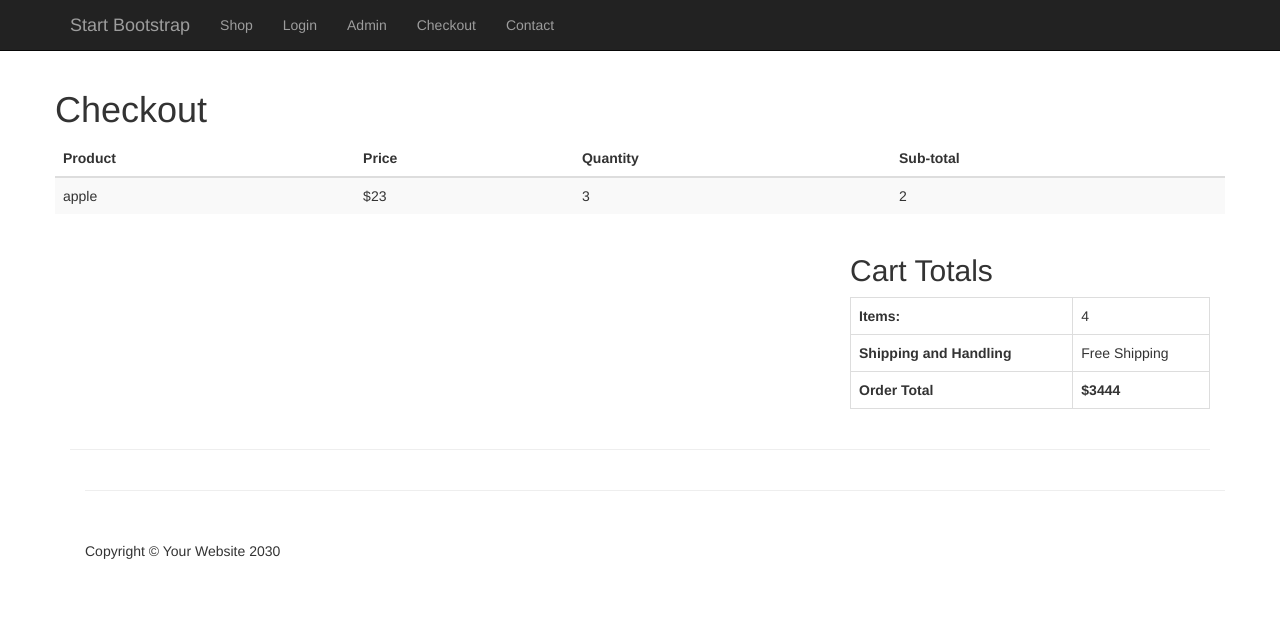
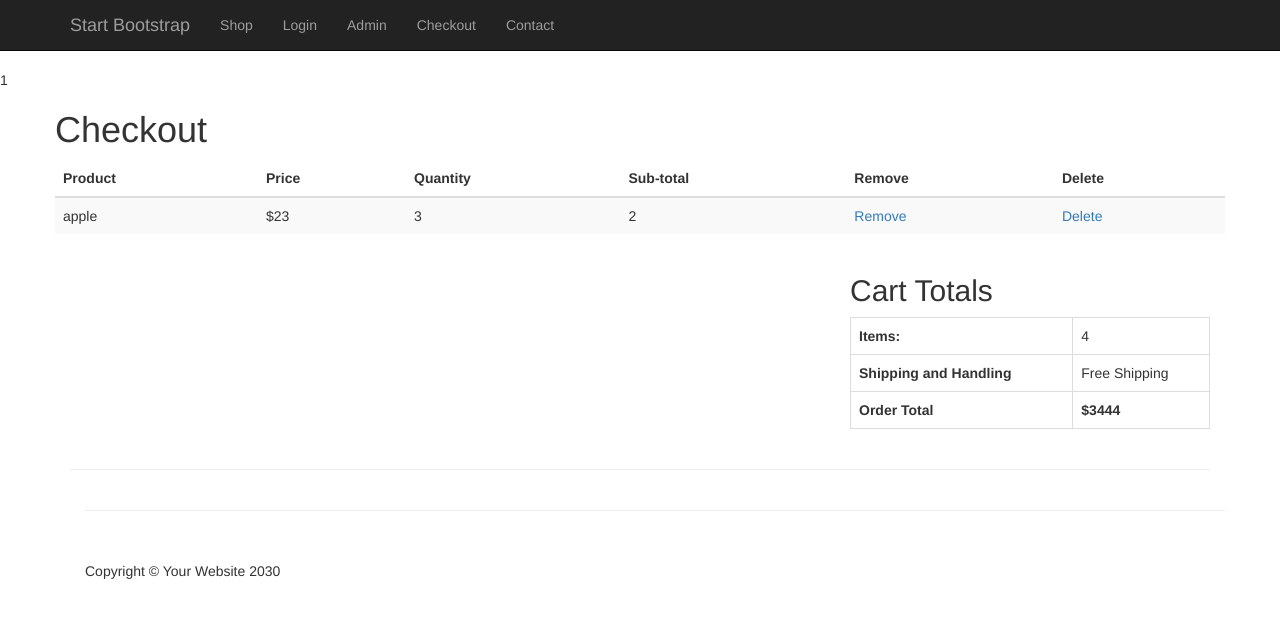
Before and after one commit to SaminYeaser/ecommmer_site, a PHP site: page /checkout.php in a window 1280 px wide. Shown: the top 640 px of the page. Run offline with PHP 8.4, Linux system fonts and the light colour scheme; the visitor is signed in with stand-in values (Sample User, id 1).

Commit message:
cart page showing products

```diff
--- a/public/checkout.php
+++ b/public/checkout.php
@@ -1,16 +1,13 @@
 <?php require_once("../resources/config.php"); ?>
 
 
-<?php include(TEMPLATE_FRONT . SAM ."header.php");?>
+<?php include(TEMPLATE_FRONT . SAM ."header.php");
 
-<?php
-
-//echo $_SESSION['product_1'];
-
+if(isset($_SESSION['product_1'])){
+echo $_SESSION['product_1'];
+}
 
 ?>
-
-
 
 
 
@@ -32,6 +29,9 @@
            <th>Price</th>
            <th>Quantity</th>
            <th>Sub-total</th>
+              <th>Remove</th>
+              <th>Delete</th>
+
 
           </tr>
         </thead>
@@ -41,6 +41,8 @@
                 <td>$23</td>
                 <td>3</td>
                 <td>2</td>
+                <td><a href="cart.php?remove=1">Remove</a></td>
+                <td><a href="cart.php?delete=1">Delete</a></td>
 
             </tr>
         </tbody>
```
Also changed, not shown: public/cart.php (+15 -6 lines).
